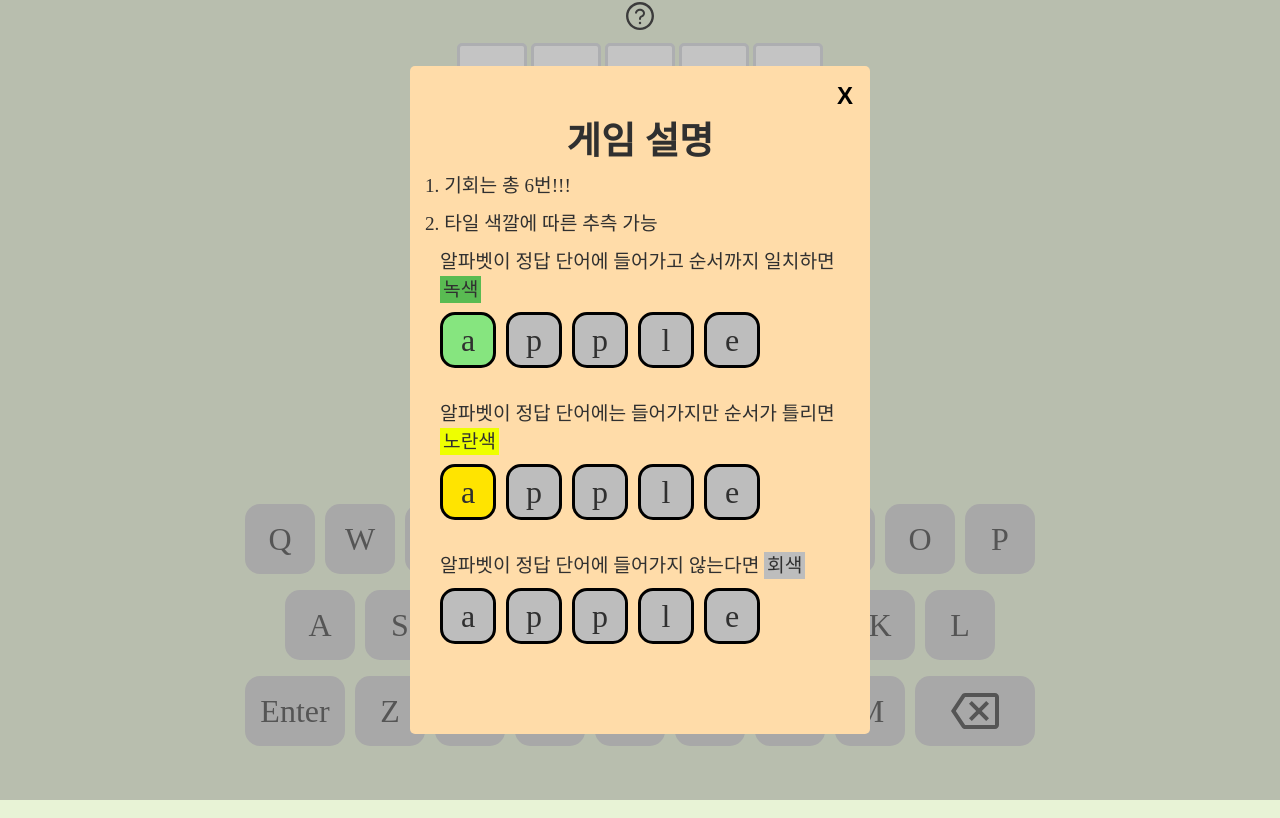
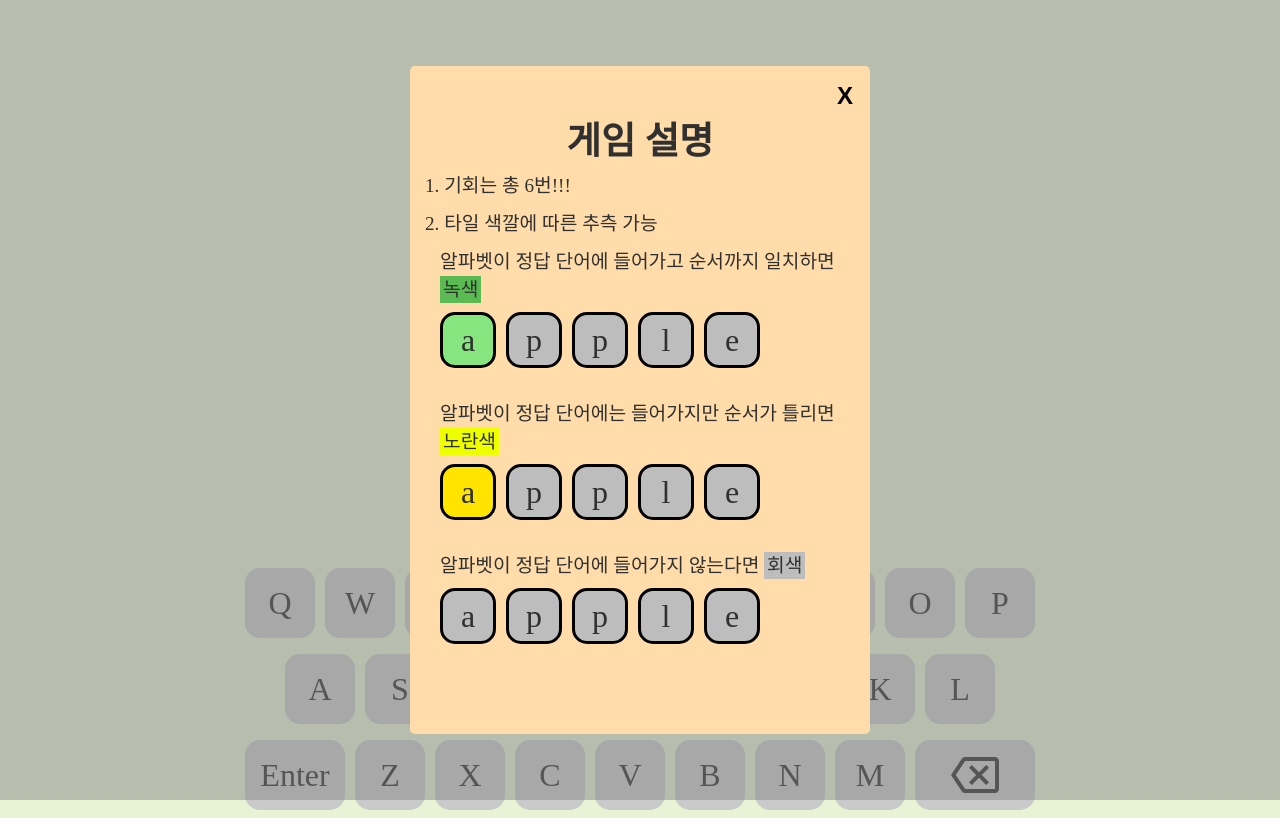
Before and after one commit to taewok/Wordle-Game, a React (Create React App) app: page /quiz in a window 1280 px wide. Built offline with nearby package versions, Linux system fonts and the light colour scheme; no server answers; a web font is replaced by a local one.

Commit message:
style: padding top 추가

```diff
--- a/src/component/Question.tsx
+++ b/src/component/Question.tsx
@@ -71,6 +71,7 @@ const Question = () => {
 };
 
 const Container = styled.div`
+  padding-top: 5vw;
   font-size: 2rem;
   svg {
     cursor: pointer;
```
